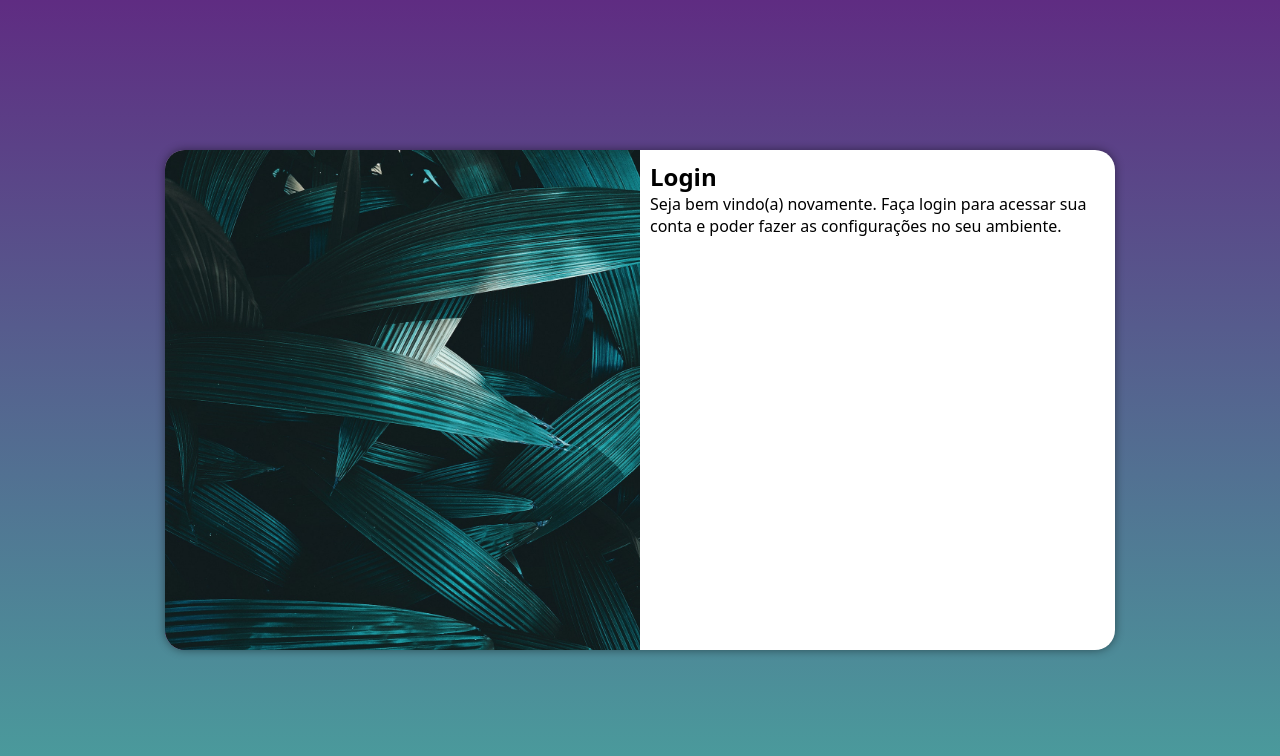
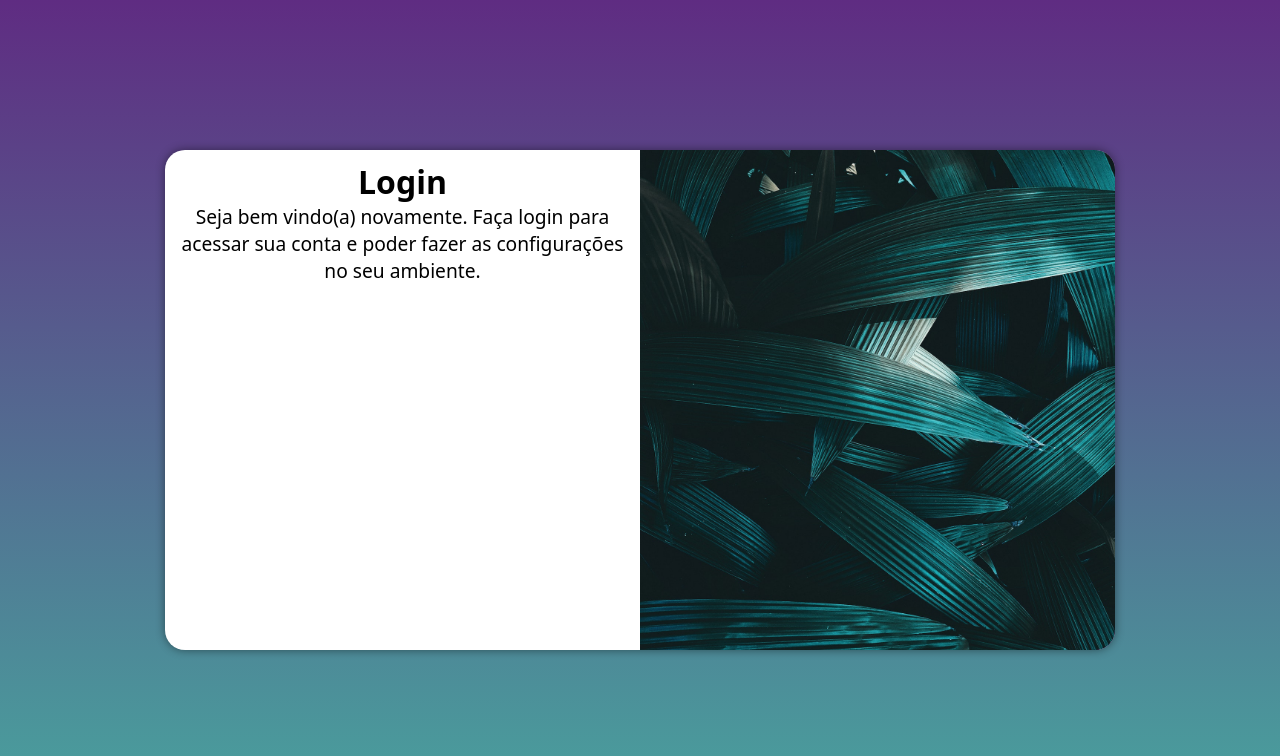
Before and after one commit to Diogoteller/projeto-logn, a plain HTML site: page index.html in a window 1280 px wide. Drawn offline with Linux system fonts and the light colour scheme.

Commit message:
atualizado

```diff
--- a/estilo/media-query.css
+++ b/estilo/media-query.css
@@ -1,12 +1,10 @@
 @charset "UTF-8";
 
-@media screen and (min-width:769px) and (max-width:992px) {
+@media screen and (min-width: 768px) and (max-width: 992px) {
     body {
         background-image: linear-gradient(to top, #49a09d,  #5f2c82);
 }
-}
 
-@media screen and (min-width: 769px) and (max-width: 982px) {
     section#login {
         width: 80vw;
     }
@@ -30,14 +28,22 @@
         width: 950px;
     }
     section#login > div#imagem {
-        float: left;
+        float: right;
         width: 50%;
         height: 100%;
     }
     section#login > div#formulario {
-        float: right;
+        float: left;
         width: 50%;
 
 
     }
+    div#formulario > h1 {
+        font-size:2em;
+    }
+    div#formulario > p {
+        font-size: 1.2em;
+    }
+
+
 }
--- a/estilo/style.css
+++ b/estilo/style.css
@@ -43,13 +43,19 @@ section#login > div#imagem {
     background:#5f2c82 url(../imagens/pexels-andre-moura-3293037.jpg) no-repeat;
     background-size: cover;
     height: 200px;
-
-}
-div#formulario {
-    padding: 10px;
 }
 
 section#login > div#formulario {
     display: block;
-    padding-block-end: 10px;
+    padding: 10px;
 }
+
+div#formulario {
+    text-align: center;
+    margin-bottom: 10px;
+
+}
+
+div#formulario > p {
+    font-size: 0.8em;
+}
```
